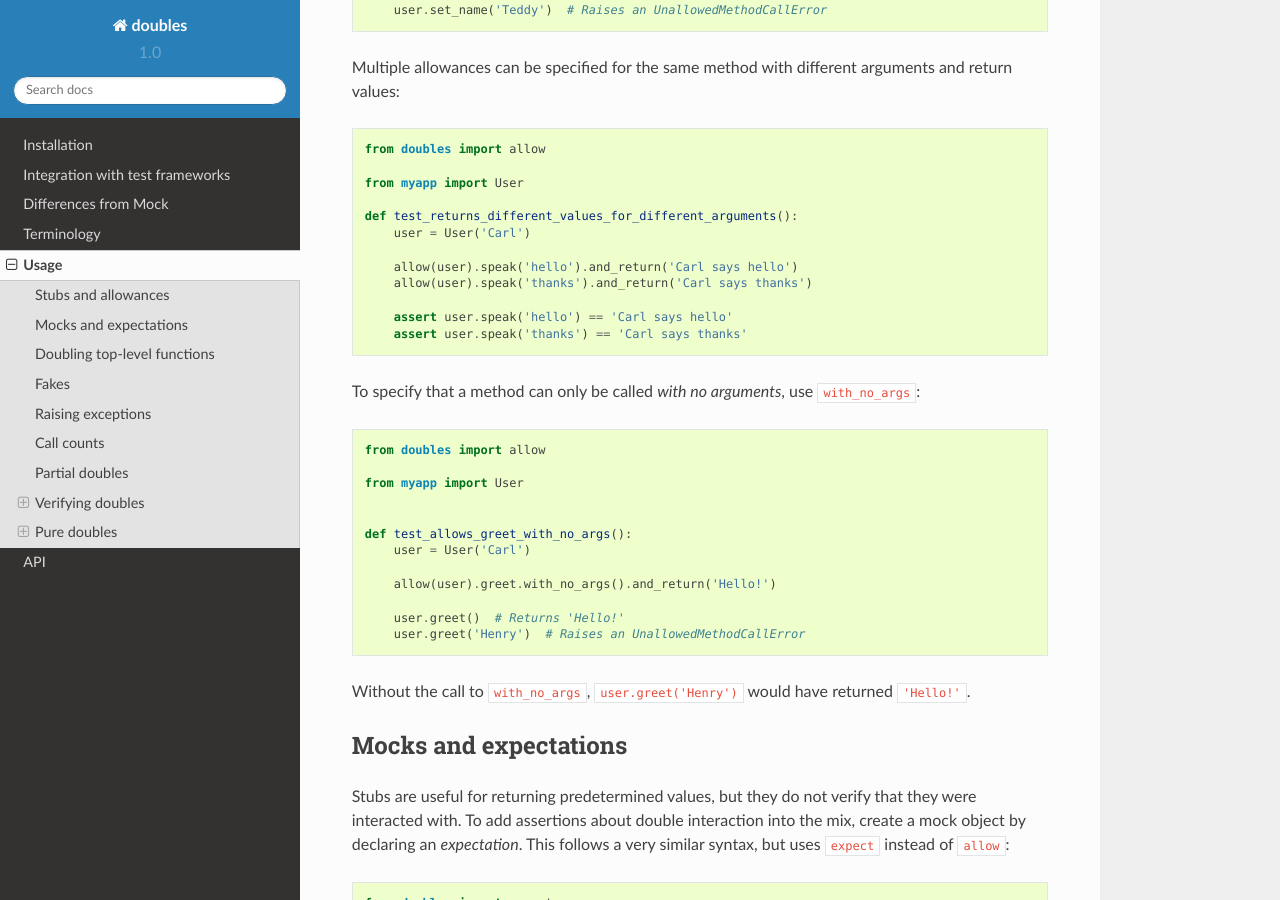
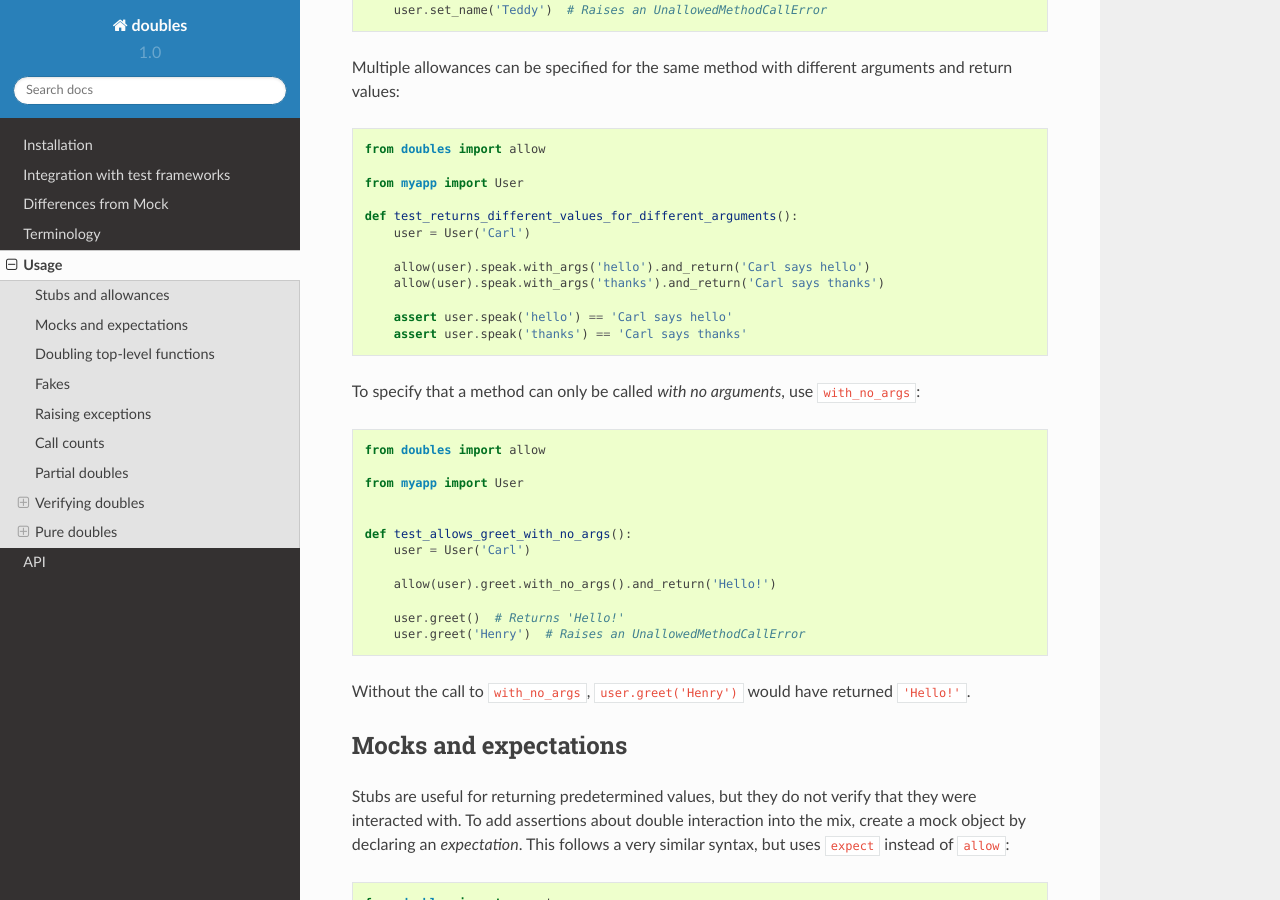
Before and after one commit to uber/doubles, a Sphinx documentation site: the page built from docs/source/usage.rst, in a window 1280 px wide and 900 px high, scrolled down 1587 px. Built offline with Sphinx 7.4.7 and the Read the Docs theme 2.0.0, drawn with Linux system fonts in a browser that asks for light colours.

Commit message:
Update usage.rst
usage on speak is missing .with_args

```diff
--- a/docs/source/usage.rst
+++ b/docs/source/usage.rst
@@ -67,8 +67,8 @@ Multiple allowances can be specified for the same method with different argument
     def test_returns_different_values_for_different_arguments():
         user = User('Carl')
 
-        allow(user).speak('hello').and_return('Carl says hello')
-        allow(user).speak('thanks').and_return('Carl says thanks')
+        allow(user).speak.with_args('hello').and_return('Carl says hello')
+        allow(user).speak.with_args('thanks').and_return('Carl says thanks')
 
         assert user.speak('hello') == 'Carl says hello'
         assert user.speak('thanks') == 'Carl says thanks'
```
